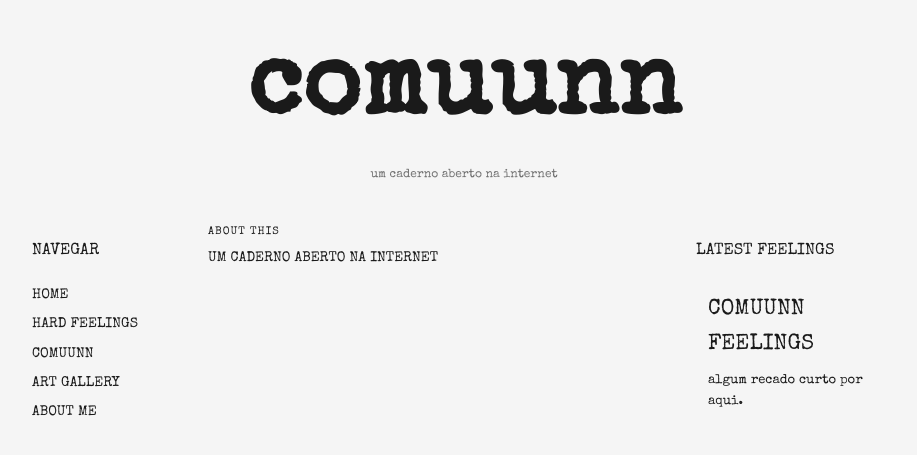
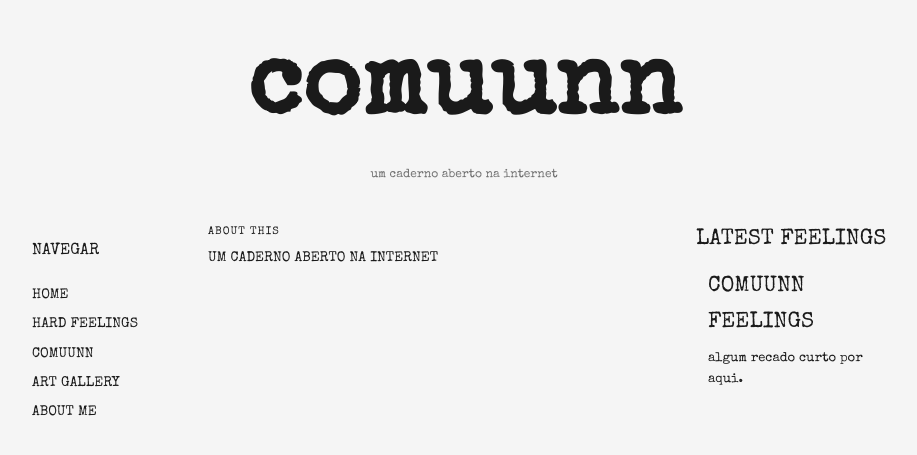
Before and after one commit to guiolhermer/comuunn, a Jekyll site: the page built from index.html, in a window 1280 px wide. Shown: the top 455 px of the page, without its empty margins (176-1093 px from the left). Built offline with Jekyll 4.4.1, drawn with Linux system fonts in a browser that asks for light colours.

Commit message:
fix: remove unused humor section and add styling for titulo-latest-feelings

```diff
--- a/assets/style.css
+++ b/assets/style.css
@@ -152,9 +152,6 @@ a:hover {
   margin: 0;
   text-transform: lowercase;
 }
-
-/* ---------- humor do dia ---------- */
-/* EXCLUÍDO */
 
 /* ---------- calendário ---------- */
 .calendar-grid {
@@ -320,6 +317,12 @@ a:hover {
   flex-shrink: 0;
 }
 
+.titulo-latest-feelings {
+  font-family: 'Special Elite', proportional;
+  font-size: 22px;
+  margin: 0;
+}
+
 .about-this-title {
   font-size: 11px;
   text-transform: uppercase;
--- a/index.html
+++ b/index.html
@@ -38,7 +38,7 @@ layout: null
     </main>
 
     <aside class="coluna-geral-esquerda">
-      <p class="latest-feelings-nome">latest feelings</p>
+      <p class="titulo-latest-feelings">latest feelings</p>
       <div class="coluna-esquerda">
         <p class="título-dizer-esquerda">comuunn feelings</p>
         <p class="texto-dizer-esquerda">algum recado curto por aqui.</p>
```
